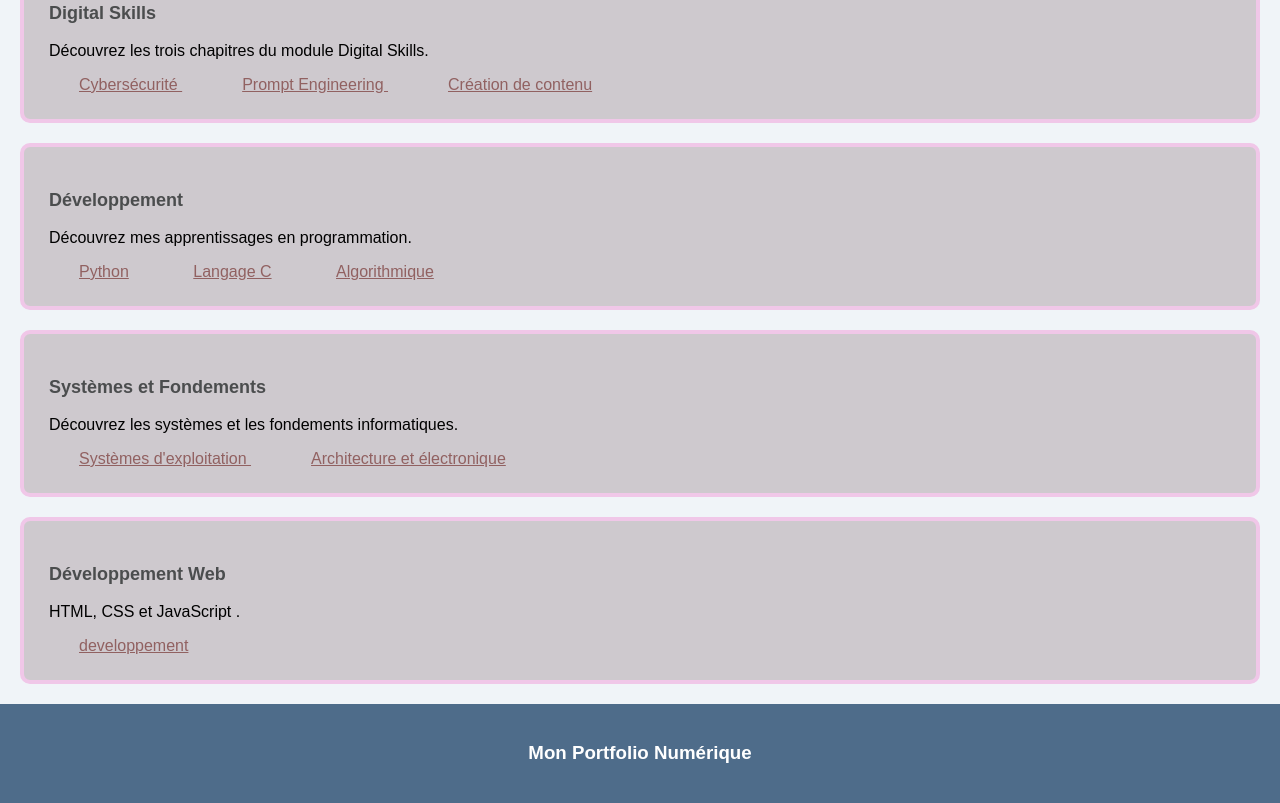
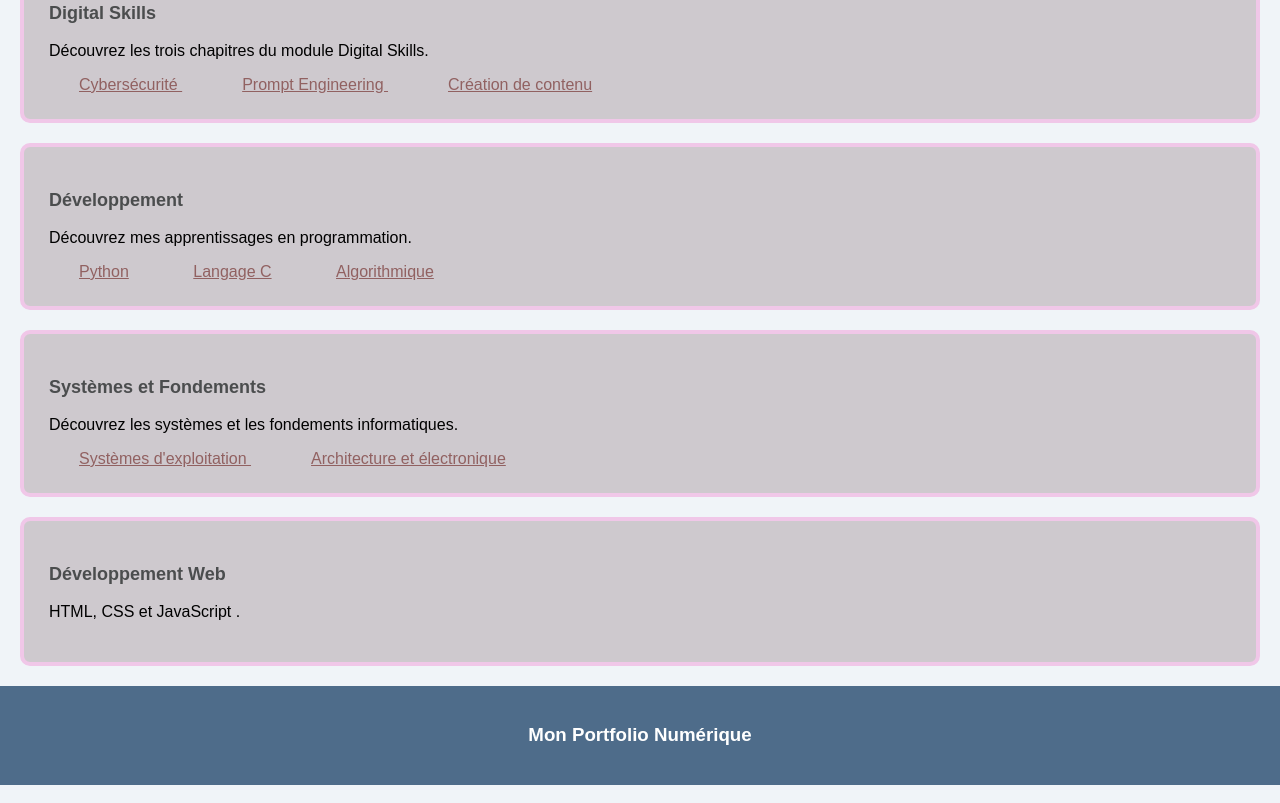
Before and after one commit to onsmami/portfolio_numerique, a plain HTML site: page index.html in a window 1280 px wide. Shown: the part 691-1494 px from the top of the page. Drawn offline with Linux system fonts and the light colour scheme.

Commit message:
Update index.html

```diff
--- a/index.html
+++ b/index.html
@@ -66,7 +66,6 @@
       <div class="carte">
         <h3>Développement Web</h3>
           <p> HTML, CSS et JavaScript .</p>
-          <a href="developpement.html">developpement</a>
       </div>
       </div>
     </main>
```
